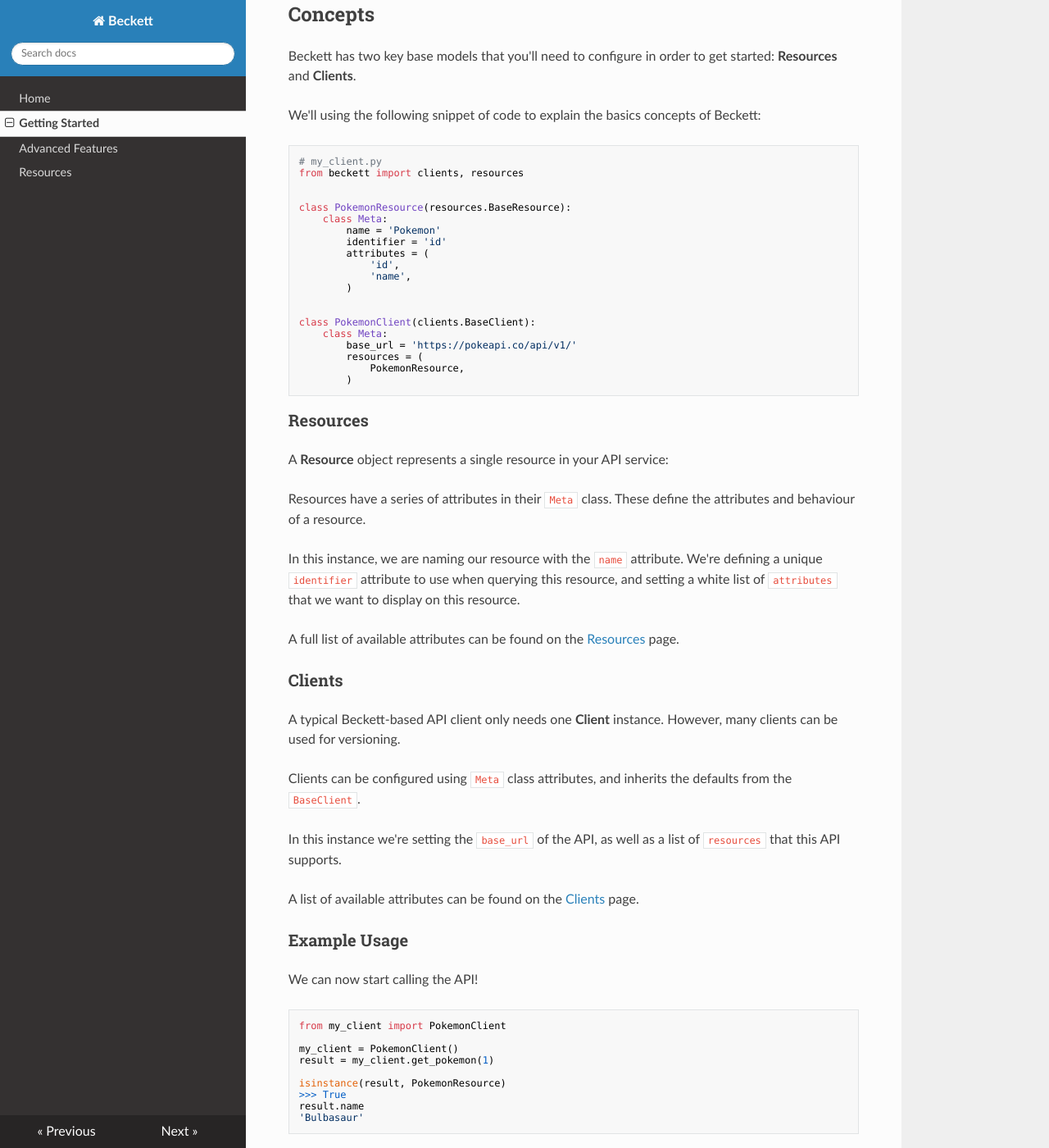
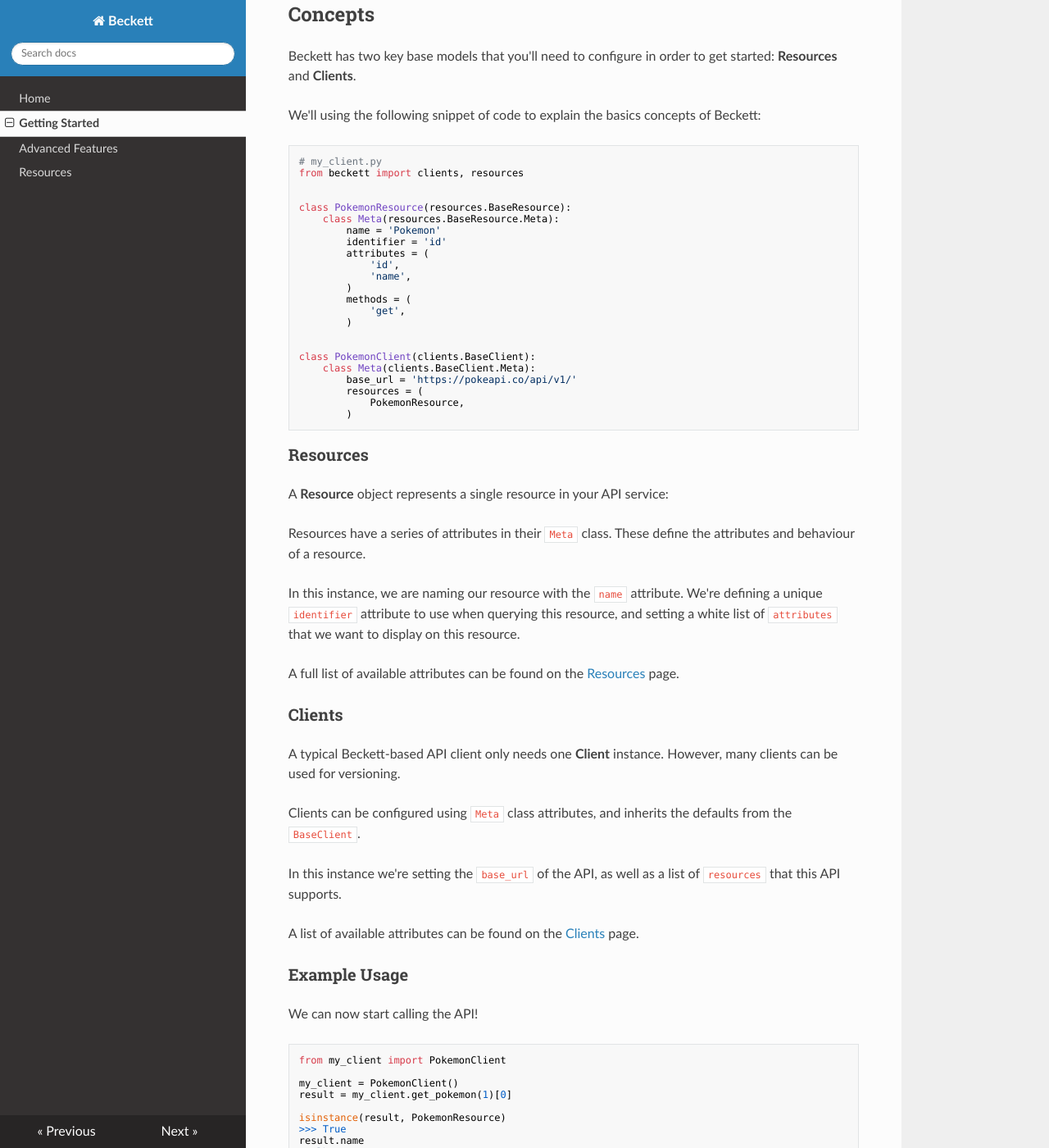
Before and after one commit to sshyran/beckett, an MkDocs documentation site: the page built from docs/intro.md, in a window 1280 px wide and 1400 px high, scrolled down 330 px. Shown: the whole window at 82% size. Built offline with MkDocs 1.6.1, drawn with Linux system fonts in a browser that asks for light colours; nearby versions of some CDN libraries; old or Windows-style settings are respelled for this version of MkDocs.

Commit message:
Update docs to match working code

```diff
--- a/docs/intro.md
+++ b/docs/intro.md
@@ -22,17 +22,20 @@ from beckett import clients, resources
 
 
 class PokemonResource(resources.BaseResource):
-    class Meta:
+    class Meta(resources.BaseResource.Meta):
         name = 'Pokemon'
         identifier = 'id'
         attributes = (
             'id',
             'name',
         )
+        methods = (
+            'get',
+        )
 
 
 class PokemonClient(clients.BaseClient):
-    class Meta:
+    class Meta(clients.BaseClient.Meta):
         base_url = 'https://pokeapi.co/api/v1/'
         resources = (
             PokemonResource,
@@ -68,7 +71,7 @@ We can now start calling the API!
 from my_client import PokemonClient
 
 my_client = PokemonClient()
-result = my_client.get_pokemon(1)
+result = my_client.get_pokemon(1)[0]
 
 isinstance(result, PokemonResource)
 >>> True
```
